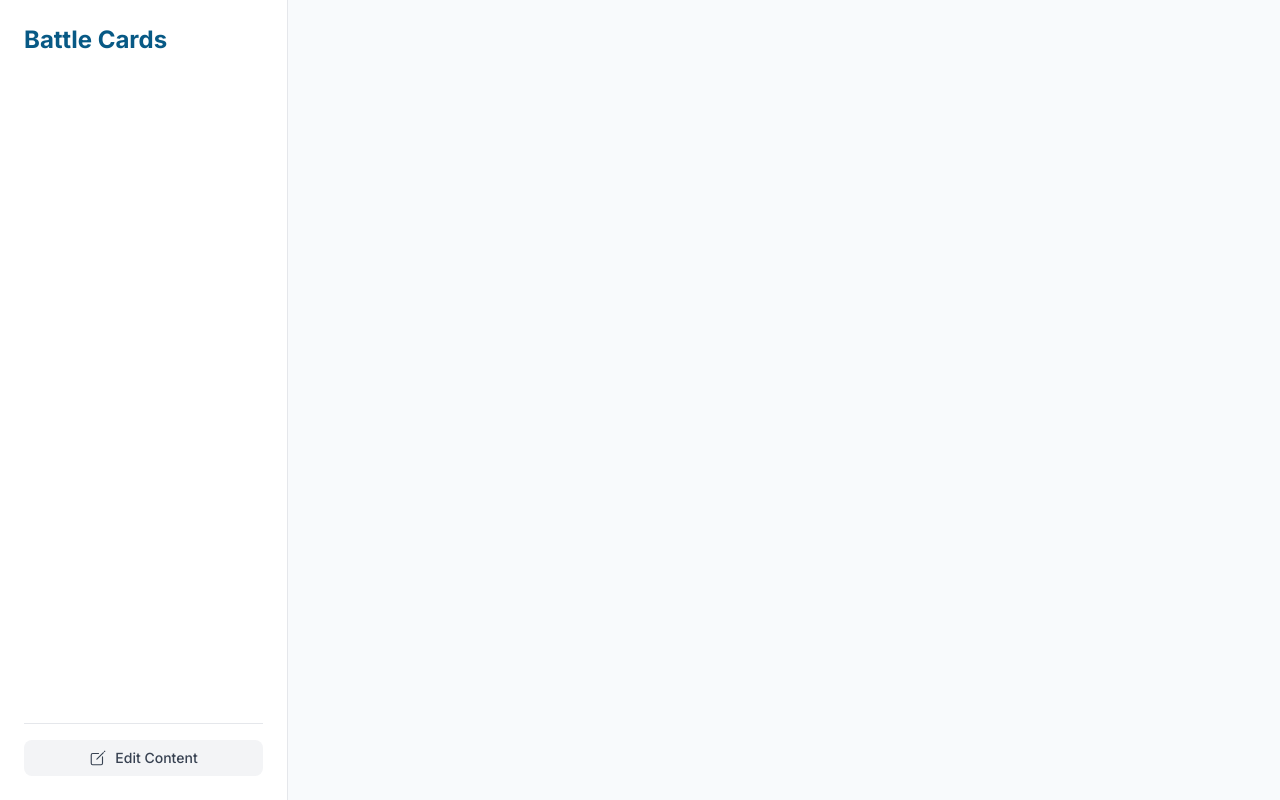
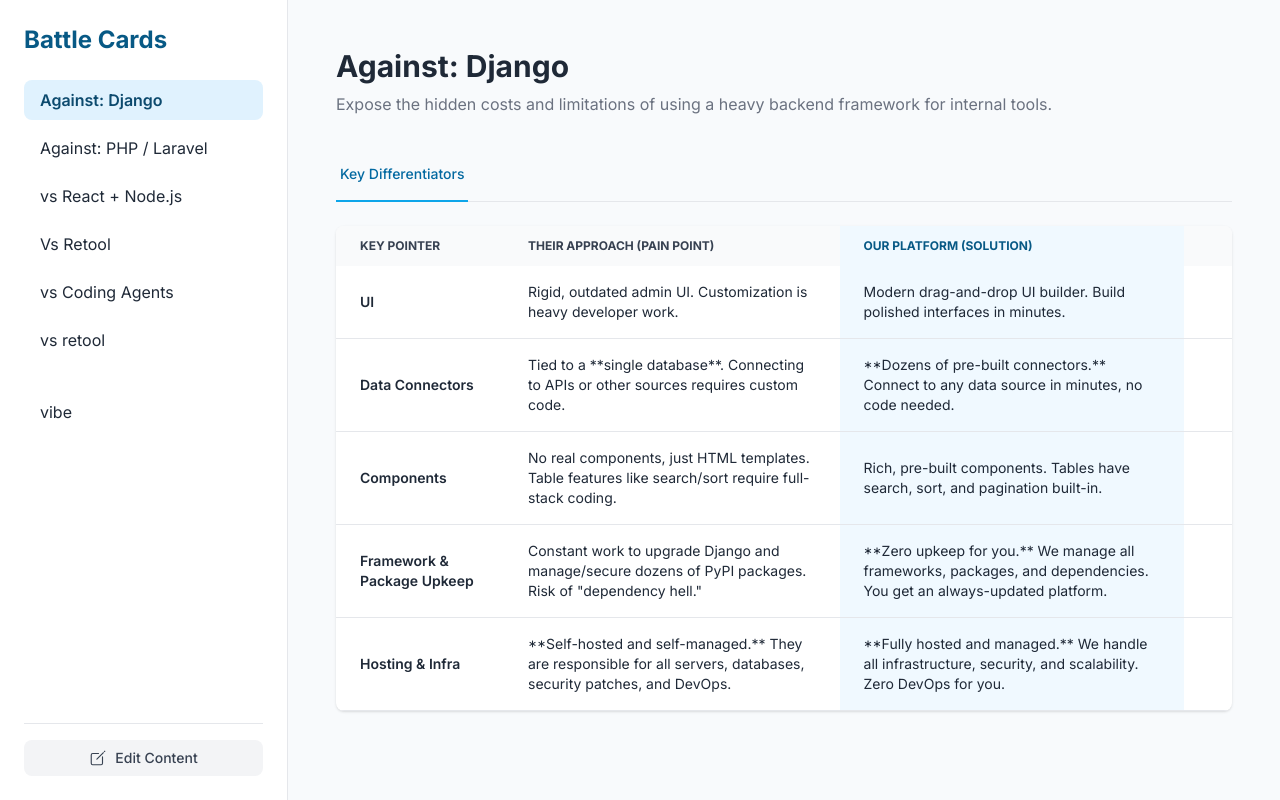
Before and after one commit to jinen83/battlecards, a plain HTML site: page index.html in a window 1280 px wide. Drawn offline with nearby package versions, Linux system fonts and the light colour scheme.

Commit message:
Update index.html

```diff
--- a/index.html
+++ b/index.html
@@ -446,8 +446,9 @@
             passwordInput.addEventListener('keydown', (e) => e.key === 'Enter' && submitPasswordBtn.click());
 
             // --- Initial Load ---
-            loadData();
-            renderApp();
+            loadData().then(() => {
+                renderApp();
+            });
         });
     </script>
 
```
